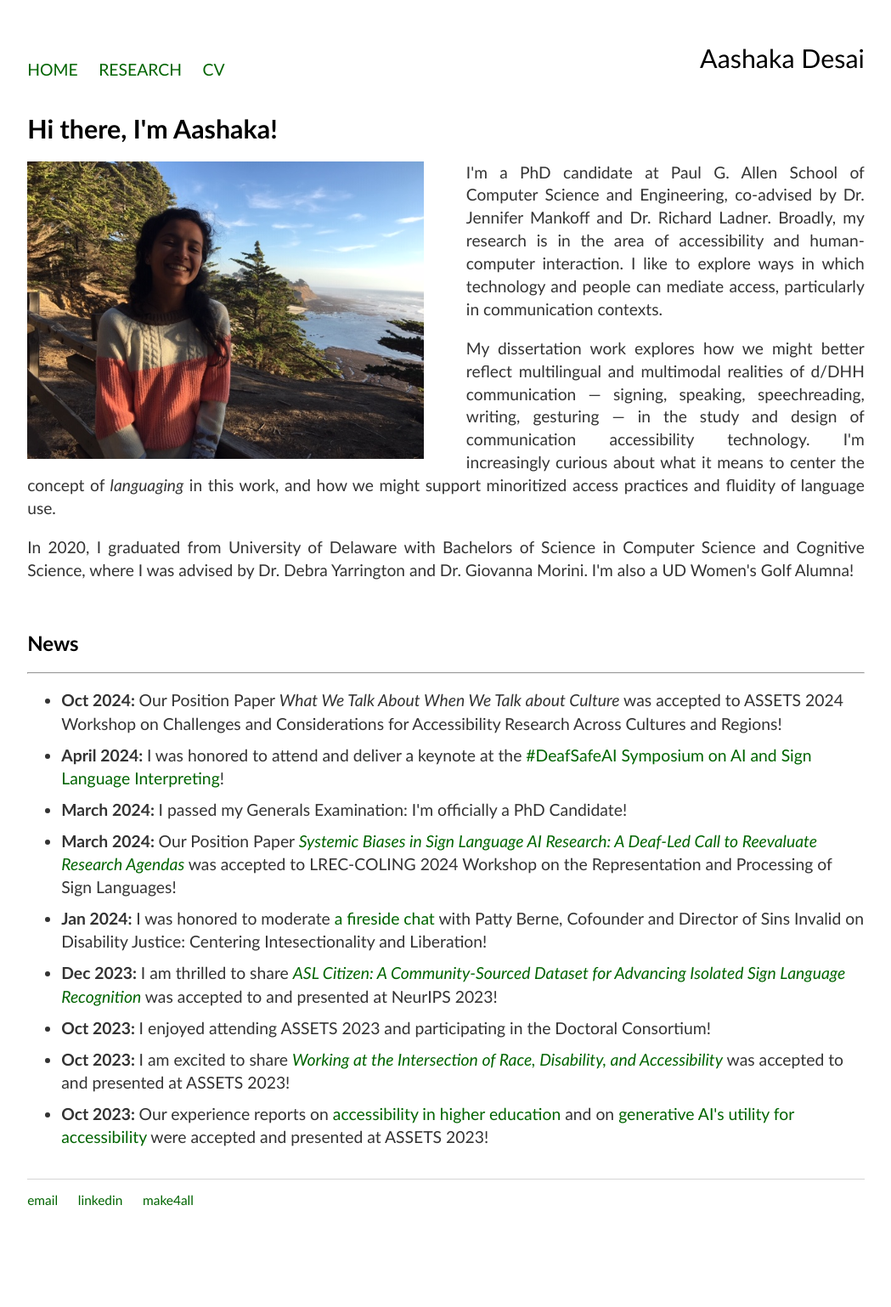
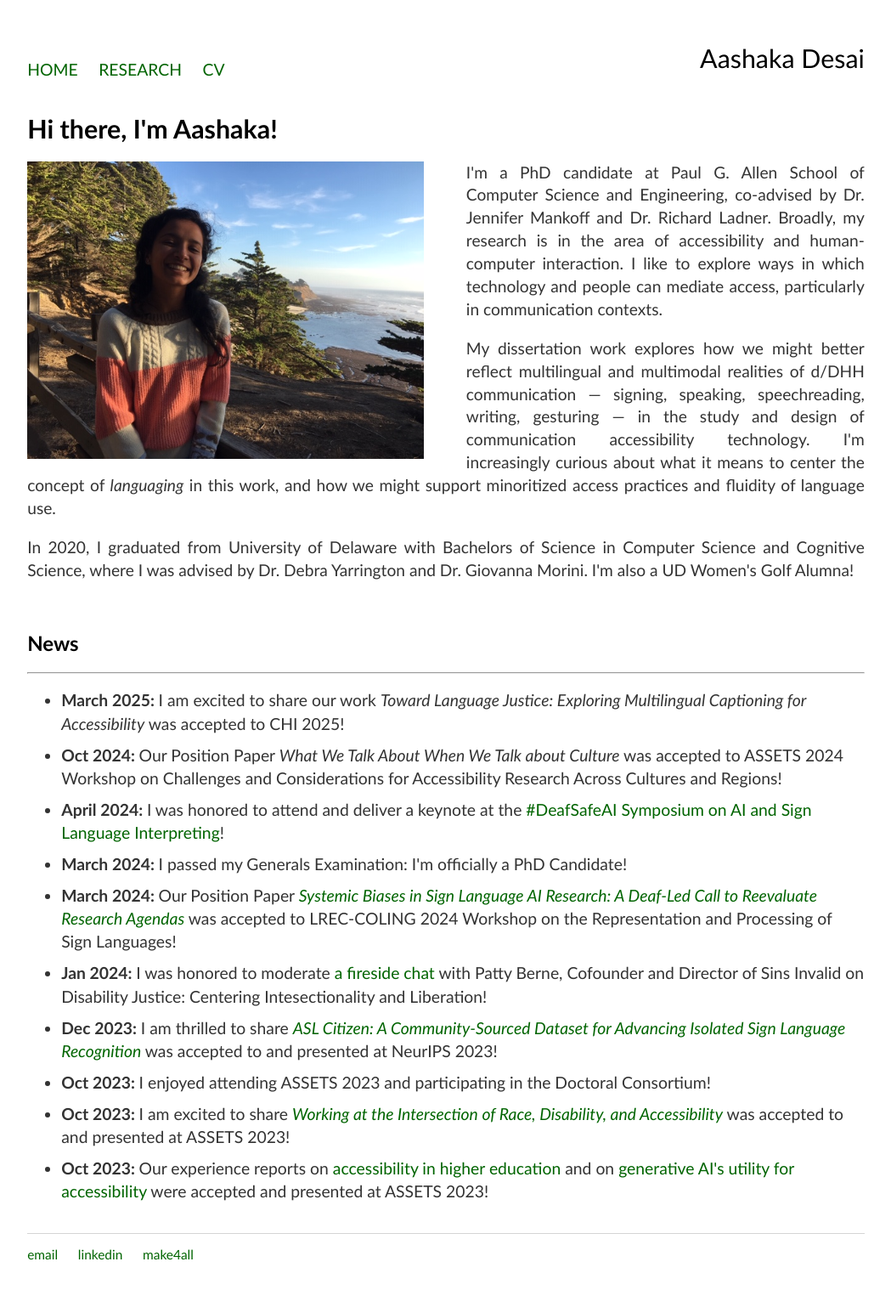
Before and after one commit to aashakadesai/aashakadesai.github.io, a Jekyll site: the page built from index.html, in a window 1280 px wide. Shown: the whole page at 85% size, without its empty margins (115-1164 px from the left). Built offline with Jekyll 4.4.1, drawn with Linux system fonts in a browser that asks for light colours; before the commit the page ends 1474 px from its top, so only the background shows below that.

Commit message:
Update index.html

```diff
--- a/index.html
+++ b/index.html
@@ -18,6 +18,7 @@ title: Aashaka Desai, PhD Student
 	<hr / >
 
 	<ul>
+		<li><b>March 2025: </b> I am excited to share our work <i>Toward Language Justice: Exploring Multilingual Captioning for Accessibility</i> was accepted to CHI 2025! </li>
 		<li><b>Oct 2024: </b>Our Position Paper <i>What We Talk About When We Talk about Culture</i> was accepted to ASSETS 2024 Workshop on Challenges and Considerations for Accessibility Research Across Cultures and Regions!</li>
 		<li><b>April 2024: </b>I was honored to attend and deliver a keynote at the <a href="https://deaf-futures.com/events/past-events/2024-symposium/">#DeafSafeAI Symposium on AI and Sign Language Interpreting</a>!</li>
 		<li><b>March 2024: </b>I passed my Generals Examination: I'm officially a PhD Candidate!</li>
```
